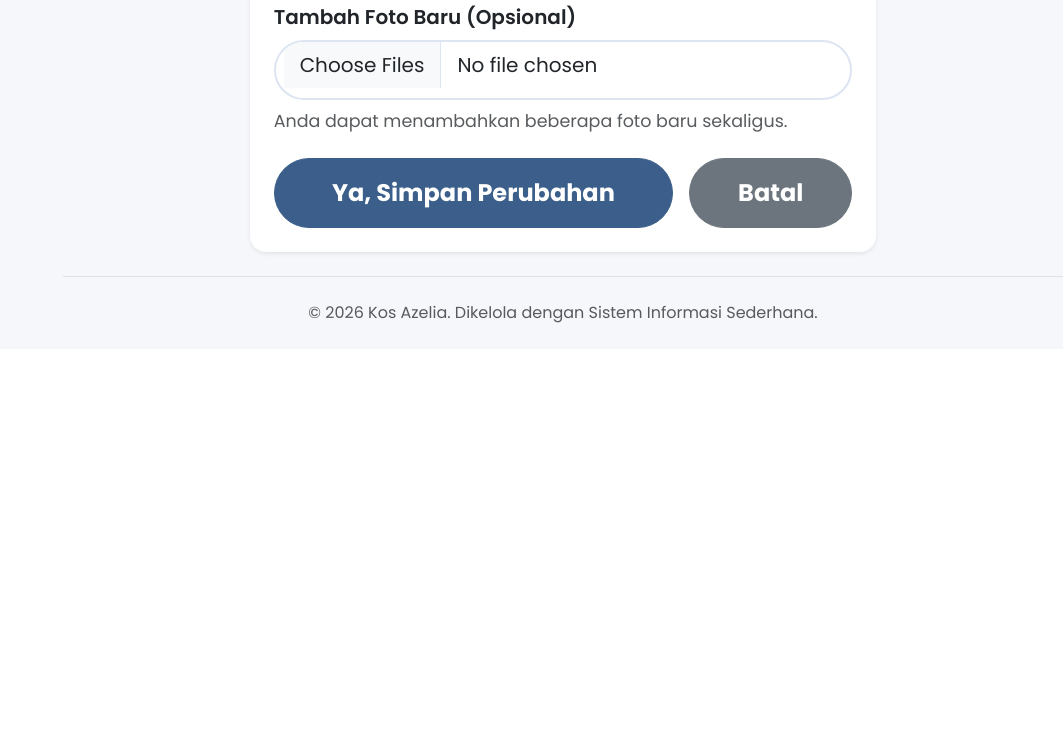
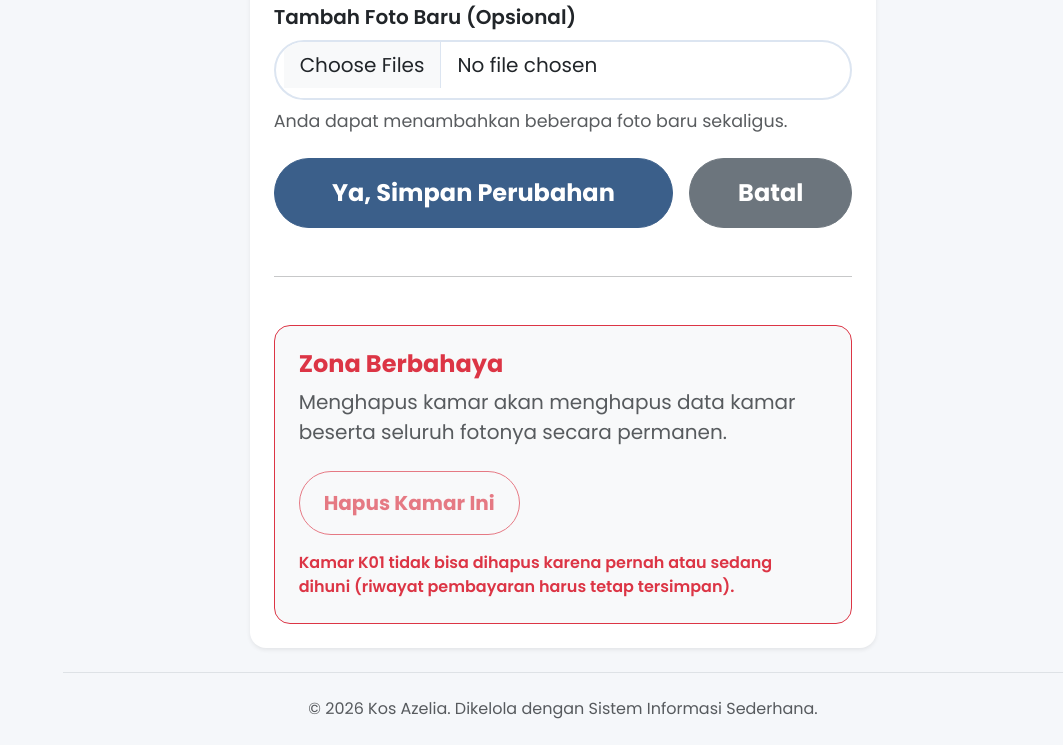
Before and after one commit to bryn444/kos-azelia, a Laravel app: page /pengelola/kamar/1/ubah in a window 1280 px wide. Shown: the part 1119-1864 px from the top of the page, without its empty margins (217-1280 px from the left). Before the commit the page ends 1442 px from the top, so only its background shows below. Run offline with Laravel 12, Linux system fonts and the light colour scheme; a user stored in the database is signed in; data comes from the database, SQL or seed files in the repository; tables that the repository leaves empty hold one stand-in row (values such as "Sample post").

Commit message:
pembahruan fitur hapus kamar

```diff
--- a/app/Http/Controllers/Pengelola/KamarController.php
+++ b/app/Http/Controllers/Pengelola/KamarController.php
@@ -1,9 +1,9 @@
 <?php
 /**
- * NAMA FILE: KamarController.php (DIPERBARUI TAHAP 5A)
- * FUNGSI: Mengelola logika CRUD kamar beserta manajemen foto multiple dan batasan kamar unggulan.
+ * NAMA FILE: KamarController.php (DIPERBARUI TAHAP 5A & TAHAP 8)
+ * FUNGSI: Mengelola logika CRUD kamar beserta manajemen foto multiple, batasan kamar unggulan, dan penghapusan kamar aman.
  * HALAMAN: Panel Pengelola - Modul Kamar.
- * CARA MENGUBAH: Sesuaikan aturan validasi di method store/update atau logika transaksi database.
+ * CARA MENGUBAH: Sesuaikan aturan validasi di method store/update atau aturan penghapusan di konfirmasiHapus/destroy.
  */
 
 namespace App\Http\Controllers\Pengelola;
@@ -18,7 +18,8 @@ use Illuminate\Support\Facades\Storage;
 class KamarController extends Controller
 {
     /**
-     * Menampilkan daftar grid 15 kamar
+     * Menampilkan daftar grid 15 kamar.
+     * Alasan: Pengelola dapat melihat seluruh kamar beserta status dan foto sampulnya.
      */
     public function index()
     {
@@ -28,7 +29,8 @@ class KamarController extends Controller
     }
 
     /**
-     * Menampilkan form tambah kamar baru
+     * Menampilkan form tambah kamar baru.
+     * Alasan: Menyediakan halaman input data kamar dan foto baru.
      */
     public function create()
     {
@@ -36,7 +38,8 @@ class KamarController extends Controller
     }
 
     /**
-     * Menyimpan data kamar baru beserta unggahan foto dan validasi aturan unggulan
+     * Menyimpan data kamar baru beserta unggahan foto dan validasi aturan unggulan.
+     * Alasan: Memastikan data kamar dan batas foto/unggulan valid sebelum masuk ke database.
      */
     public function store(Request $request)
     {
@@ -102,7 +105,8 @@ class KamarController extends Controller
     }
 
     /**
-     * Menampilkan form ubah kamar beserta galeri foto
+     * Menampilkan form ubah kamar beserta galeri foto.
+     * Alasan: Pengelola dapat memperbarui detail kamar, status unggulan, dan foto kamar.
      */
     public function edit(Kamar $kamar)
     {
@@ -111,7 +115,8 @@ class KamarController extends Controller
     }
 
     /**
-     * Memperbarui data kamar dan mengelola foto
+     * Memperbarui data kamar dan mengelola foto.
+     * Alasan: Menyimpan perubahan atribut kamar dan menambah foto baru sesuai batas aturan.
      */
     public function update(Request $request, Kamar $kamar)
     {
@@ -182,7 +187,8 @@ class KamarController extends Controller
     }
 
     /**
-     * Menghapus foto spesifik dari suatu kamar
+     * Menghapus foto spesifik dari suatu kamar.
+     * Alasan: Membersihkan file fisik dan baris foto kamar yang tidak lagi diperlukan.
      */
     public function hapusFoto(Kamar $kamar, KamarFoto $foto)
     {
@@ -218,7 +224,8 @@ class KamarController extends Controller
     }
 
     /**
-     * Menetapkan foto tertentu sebagai sampul utama kamar
+     * Menetapkan foto tertentu sebagai sampul utama kamar.
+     * Alasan: Menentukan gambar utama kamar yang tampil di daftar maupun halaman publik.
      */
     public function jadikanSampul(Kamar $kamar, KamarFoto $foto)
     {
@@ -235,4 +242,73 @@ class KamarController extends Controller
 
         return back()->with('sukses', 'Foto sampul kamar berhasil diperbarui.');
     }
+
+    /**
+     * DITAMBAHKAN TAHAP 8: Menampilkan halaman konfirmasi hapus kamar setelah memeriksa syarat kelayakan hapus.
+     * Alasan: Mencegah penghapusan kamar yang sedang terisi atau pernah dihuni (agar riwayat pembayaran tetap aman).
+     */
+    public function konfirmasiHapus(Kamar $kamar)
+    {
+        $alasanTolak = $this->alasanTidakBisaDihapus($kamar);
+        if ($alasanTolak !== null) {
+            return redirect()->route('pengelola.kamar.edit', $kamar->id)->with('error', $alasanTolak);
+        }
+
+        $kamar->loadCount('fotos');
+        return view('pengelola.kamar.konfirmasi_hapus', compact('kamar'));
+    }
+
+    /**
+     * DITAMBAHKAN TAHAP 8: Menghapus data kamar dalam transaksi DB lalu menghapus file fotonya dari disk public.
+     * Alasan: Menjaga konsistensi database dan membersihkan file fisik hanya setelah transaksi sukses.
+     */
+    public function destroy(Kamar $kamar)
+    {
+        $alasanTolak = $this->alasanTidakBisaDihapus($kamar);
+        if ($alasanTolak !== null) {
+            return redirect()->route('pengelola.kamar.edit', $kamar->id)->with('error', $alasanTolak);
+        }
+
+        $nomorKamar = $kamar->nomor_kamar;
+        $sedangUnggulan = (bool) $kamar->unggulan;
+
+        // Kumpulkan path semua foto sebelum baris kamar (dan cascade kamar_foto) dihapus
+        $pathFotoList = $kamar->fotos()->pluck('path')->filter()->values()->all();
+
+        DB::transaction(function () use ($kamar) {
+            $kamar->delete();
+        });
+
+        // Hapus file fisik foto dari disk public setelah transaksi database berhasil
+        foreach ($pathFotoList as $pathFoto) {
+            if (Storage::disk('public')->exists($pathFoto)) {
+                Storage::disk('public')->delete($pathFoto);
+            }
+        }
+
+        $pesanSukses = "Kamar {$nomorKamar} berhasil dihapus.";
+        if ($sedangUnggulan) {
+            $pesanSukses .= ' (Catatan: kamar ini sebelumnya berstatus unggulan.)';
+        }
+
+        return redirect()->route('pengelola.kamar')->with('sukses', $pesanSukses);
+    }
+
+    /**
+     * DITAMBAHKAN TAHAP 8: Memeriksa apakah kamar boleh dihapus berdasarkan status dan riwayat penghuni.
+     * Alasan: Aturan bisnis di server bahwa kamar terisi atau pernah/sedang dihuni tidak boleh dihapus.
+     */
+    private function alasanTidakBisaDihapus(Kamar $kamar): ?string
+    {
+        $adaPenghuni = $kamar->penghuni()->exists();
+        if ($adaPenghuni) {
+            return "Kamar {$kamar->nomor_kamar} tidak bisa dihapus karena pernah atau sedang dihuni (riwayat pembayaran harus tetap tersimpan).";
+        }
+
+        if ($kamar->status === 'terisi') {
+            return "Kamar {$kamar->nomor_kamar} tidak bisa dihapus karena statusnya sedang terisi.";
+        }
+
+        return null;
+    }
 }
--- a/app/Models/Kamar.php
+++ b/app/Models/Kamar.php
@@ -1,7 +1,7 @@
 <?php
 /**
- * NAMA FILE: Kamar.php (DITAMBAHKAN TAHAP 5A)
- * FUNGSI: Model Eloquent tabel 'kamar' dengan tambahan relasi foto, scope unggulan, dan accessor sampul.
+ * NAMA FILE: Kamar.php (DITAMBAHKAN TAHAP 5A & TAHAP 8)
+ * FUNGSI: Model Eloquent tabel 'kamar' dengan tambahan relasi foto, relasi penghuni, scope unggulan, dan accessor sampul.
  * HALAMAN: Seluruh modul Kamar.
  * CARA MENGUBAH: Tambahkan method relasi atau accessor di bawah kelas ini.
  */
@@ -31,11 +31,21 @@ class Kamar extends Model
     ];
 
     /**
-     * Relasi ke penghuni aktif
+     * Relasi ke penghuni aktif.
+     * Alasan: Memudahkan pengecekan penghuni yang sedang menempati kamar saat ini.
      */
     public function penghuniAktif(): HasOne
     {
         return $this->hasOne(Penghuni::class, 'kamar_id')->where('status', 'aktif');
+    }
+
+    /**
+     * DITAMBAHKAN TAHAP 8: Relasi ke seluruh penghuni (aktif maupun keluar) yang pernah memakai kamar ini.
+     * Alasan: Kamar tidak boleh dihapus jika pernah dihuni agar riwayat pembayaran penghuni tetap tersimpan.
+     */
+    public function penghuni(): HasMany
+    {
+        return $this->hasMany(Penghuni::class, 'kamar_id');
     }
 
     // DITAMBAHKAN TAHAP 5A: Relasi ke seluruh foto kamar diurutkan dari urutan terkecil
--- a/resources/views/pengelola/kamar/edit.blade.php
+++ b/resources/views/pengelola/kamar/edit.blade.php
@@ -1,14 +1,25 @@
 @extends('layouts.panel.main')
 
 {{--
-  NAMA FILE: edit.blade.php (Modul Kamar - DITAMBAHKAN TAHAP 5A)
-  FUNGSI: Form mengubah data kamar, mengelola galeri foto eksisting, menetapkan sampul, dan menghapus foto.
-  CARA MENGUBAH: Ubah tata letak grid galeri foto atau atribut form di bawah ini.
+  NAMA FILE: edit.blade.php (Modul Kamar - DITAMBAHKAN TAHAP 5A & TAHAP 8)
+  FUNGSI: Form mengubah data kamar, mengelola galeri foto eksisting, menetapkan sampul, menghapus foto, dan zona berbahaya hapus kamar.
+  CARA MENGUBAH: Ubah tata letak grid galeri foto, atribut form, atau blok Zona Berbahaya di bawah ini.
 --}}
 
 @section('title', 'Ubah Kamar - Kos Azelia')
 
 @section('content')
+@php
+    // DITAMBAHKAN TAHAP 8: Cek apakah kamar pernah/sedang dihuni atau berstatus terisi untuk status tombol hapus
+    $punyaPenghuni = $kamar->penghuni()->exists();
+    $tidakBisaDihapus = $punyaPenghuni || $kamar->status === 'terisi';
+    $alasanNonaktif = $punyaPenghuni
+        ? "Kamar {$kamar->nomor_kamar} tidak bisa dihapus karena pernah atau sedang dihuni (riwayat pembayaran harus tetap tersimpan)."
+        : ($kamar->status === 'terisi'
+            ? "Kamar {$kamar->nomor_kamar} tidak bisa dihapus karena statusnya sedang terisi."
+            : null);
+@endphp
+
 <div class="row justify-content-center">
     <div class="col-md-8">
         <div class="card border-0 shadow-sm rounded-4 p-4 bg-white">
@@ -102,6 +113,29 @@
                 <form id="formHapusFoto{{ $foto->id }}" action="{{ route('pengelola.kamar.foto.hapus', [$kamar->id, $foto->id]) }}" method="POST" class="d-none">@csrf</form>
                 <form id="formSampul{{ $foto->id }}" action="{{ route('pengelola.kamar.foto.sampul', [$kamar->id, $foto->id]) }}" method="POST" class="d-none">@csrf</form>
             @endforeach
+
+            {{-- ===== BAGIAN: ZONA BERBAHAYA HAPUS KAMAR (TAHAP 8) ===== --}}
+            {{-- DITAMBAHKAN TAHAP 8: Blok terpisah di bawah form ubah untuk masuk ke konfirmasi hapus kamar --}}
+            <hr class="my-5">
+            <div class="border border-danger rounded-4 p-4 bg-light">
+                <h3 class="h4 fw-bold text-danger mb-2">Zona Berbahaya</h3>
+                <p class="text-muted fs-5 mb-4">
+                    Menghapus kamar akan menghapus data kamar beserta seluruh fotonya secara permanen.
+                </p>
+
+                @if($tidakBisaDihapus)
+                    <button type="button" class="btn btn-outline-danger btn-lg rounded-pill px-4 py-3 fw-bold fs-5 disabled" aria-disabled="true" disabled>
+                        Hapus Kamar Ini
+                    </button>
+                    <div class="text-danger fw-semibold fs-6 mt-3">
+                        {{ $alasanNonaktif }}
+                    </div>
+                @else
+                    <a href="{{ route('pengelola.kamar.hapus', $kamar->id) }}" class="btn btn-outline-danger btn-lg rounded-pill px-4 py-3 fw-bold fs-5 d-inline-flex align-items-center justify-content-center">
+                        Hapus Kamar Ini
+                    </a>
+                @endif
+            </div>
         </div>
     </div>
 </div>
--- a/resources/views/publik/index.blade.php
+++ b/resources/views/publik/index.blade.php
@@ -151,7 +151,7 @@
         </div>
     </section>
 
-    {{-- ===== BAGIAN: 4. KAMAR LAINNYA (SLIDER HORIZONTAL) ===== --}}
+    <!-- {{-- ===== BAGIAN: 4. KAMAR LAINNYA (SLIDER HORIZONTAL) ===== --}}
     <section class="mb-5 py-4" id="kamar">
         <div class="d-flex justify-content-between align-items-center mb-4">
             <div>
@@ -187,7 +187,7 @@
                 </div>
             @endforeach
         </div>
-    </section>
+    </section> -->
 
     {{-- ===== BAGIAN: 5. CARA MENGEKOS JADI MUDAH ===== --}}
     <section class="my-5 py-5 bg-light rounded-4 p-4 p-md-5" id="cara">
--- a/routes/web.php
+++ b/routes/web.php
@@ -50,6 +50,10 @@ Route::middleware(['auth', 'isPengelola'])->prefix('pengelola')->name('pengelola
     Route::post('/latar-beranda/simpan', [LatarBerandaController::class, 'simpan'])->name('latar.simpan');
     Route::delete('/latar-beranda/{foto}/hapus', [LatarBerandaController::class, 'hapus'])->name('latar.hapus');
     Route::post('/latar-beranda/reset', [LatarBerandaController::class, 'reset'])->name('latar.reset');
+
+    // DITAMBAHKAN TAHAP 8: Rute konfirmasi dan eksekusi hapus kamar
+    Route::get('/kamar/{kamar}/hapus', [KamarController::class, 'konfirmasiHapus'])->name('kamar.hapus');
+    Route::post('/kamar/{kamar}/hapus', [KamarController::class, 'destroy'])->name('kamar.destroy');
 
     // Halaman pratinjau publik khusus di dalam iframe editor pengelola
     Route::get('/latar-beranda/pratinjau', [LatarBerandaController::class, 'pratinjau'])->name('latar.pratinjau');
```
Also changed, not shown: resources/views/pengelola/kamar/konfirmasi_hapus.blade.php (added, +66 -0 lines).
